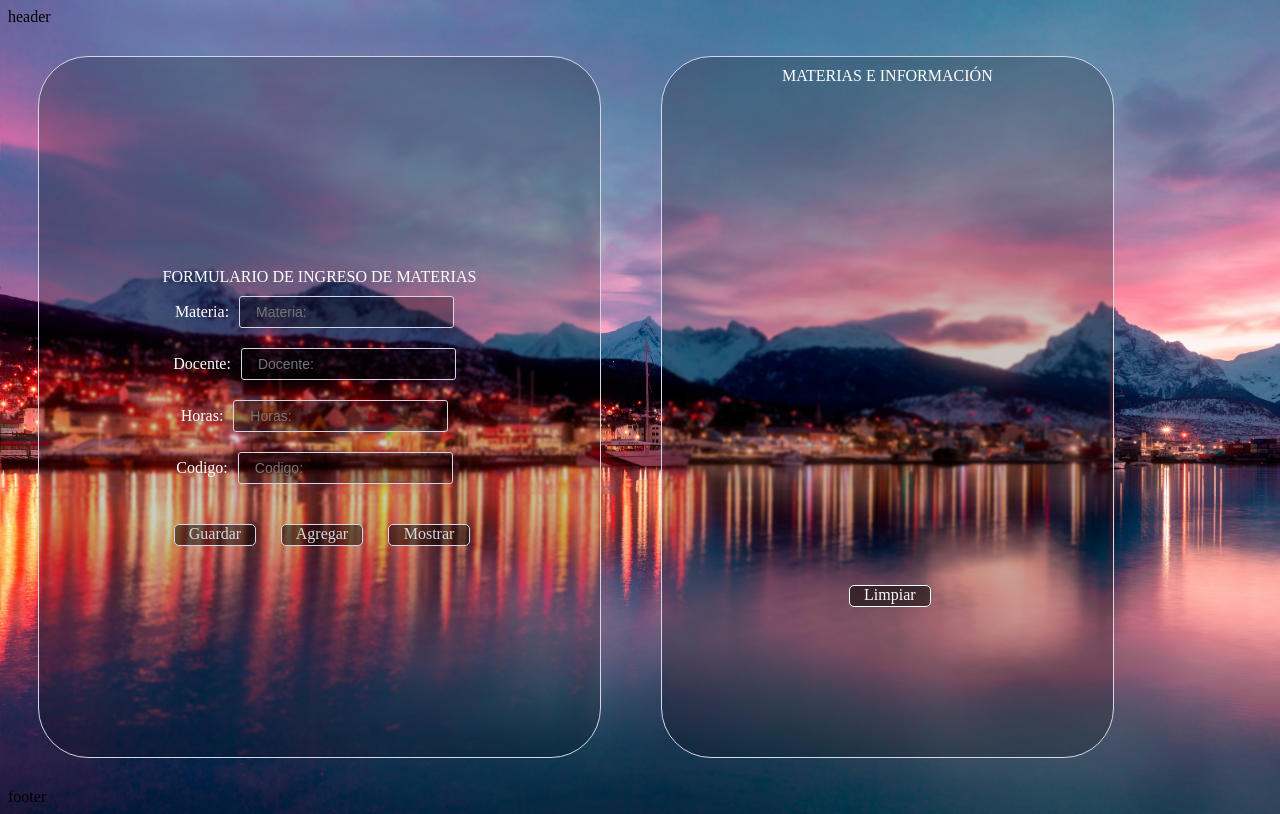
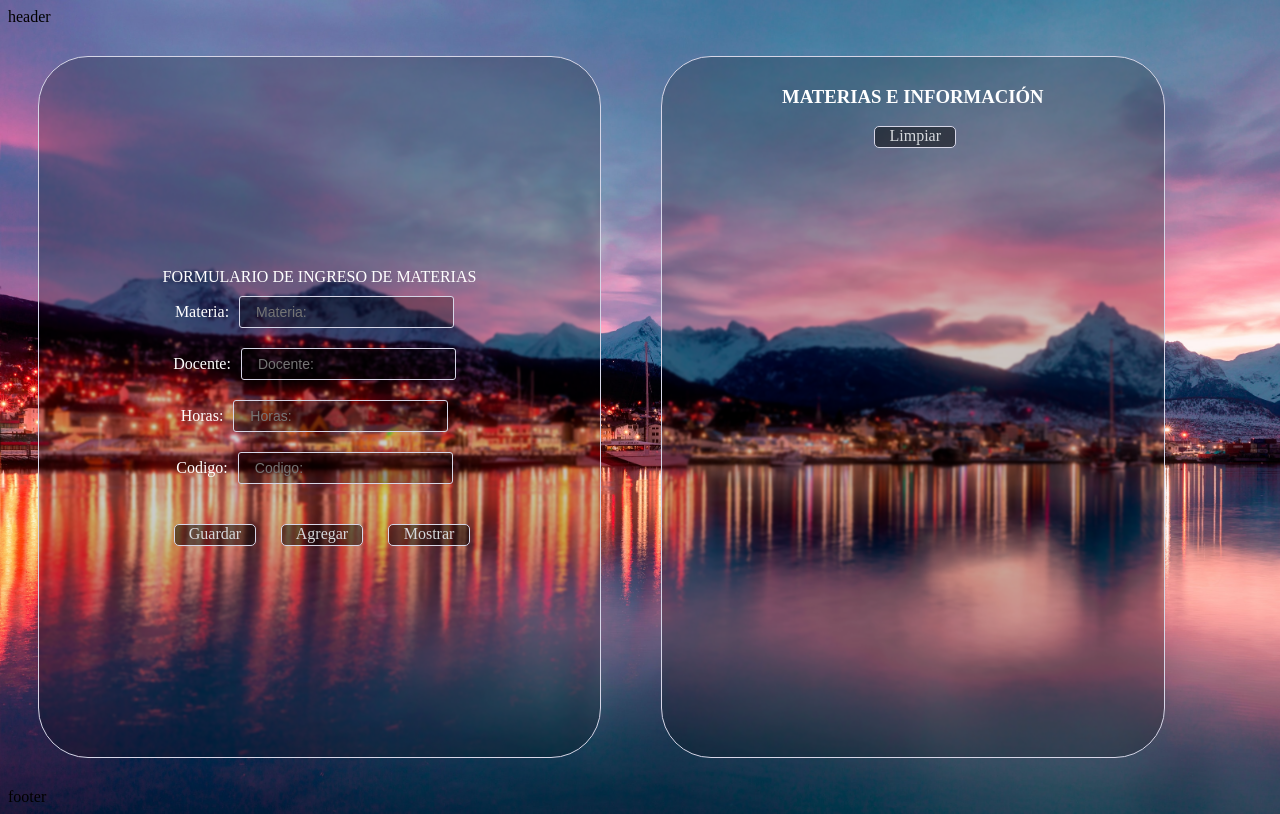
Before and after one commit to anitabananitaa/tp5_react, a React (Create React App) app: page / in a window 1280 px wide. Built offline with nearby package versions, Linux system fonts and the light colour scheme.

Commit message:
actualice listado y css

```diff
--- a/src/componentes/Listado.js
+++ b/src/componentes/Listado.js
@@ -12,9 +12,9 @@ export default class Listado extends React.Component {
     const { limpiar } = this.state;
     return (
     <div className="Listado">
-      MATERIAS E INFORMACIÓN
+      <h3> MATERIAS E INFORMACIÓN </h3>
       <Boton titulo="Limpiar"/>
-      </div>
-      );
+    </div>
+    );
   }
 }
--- a/src/styles.css
+++ b/src/styles.css
@@ -81,18 +81,3 @@ text-align: center;
     backdrop-filter: blur(1px);
     color: white;
   }
-
-
-.Listado .Boton{
-  cursor: pointer;
-background-color: rgba(0, 0, 0, 0.5);
-border: 1px solid #ffffff;
-border-radius: 5px;
-height: 20px;
-width: 80px ;
-color: #ffffff;
-margin-top: 500px;
-margin-right: 10px;
-margin-left: 15px;
-text-align: center;
-}
```
